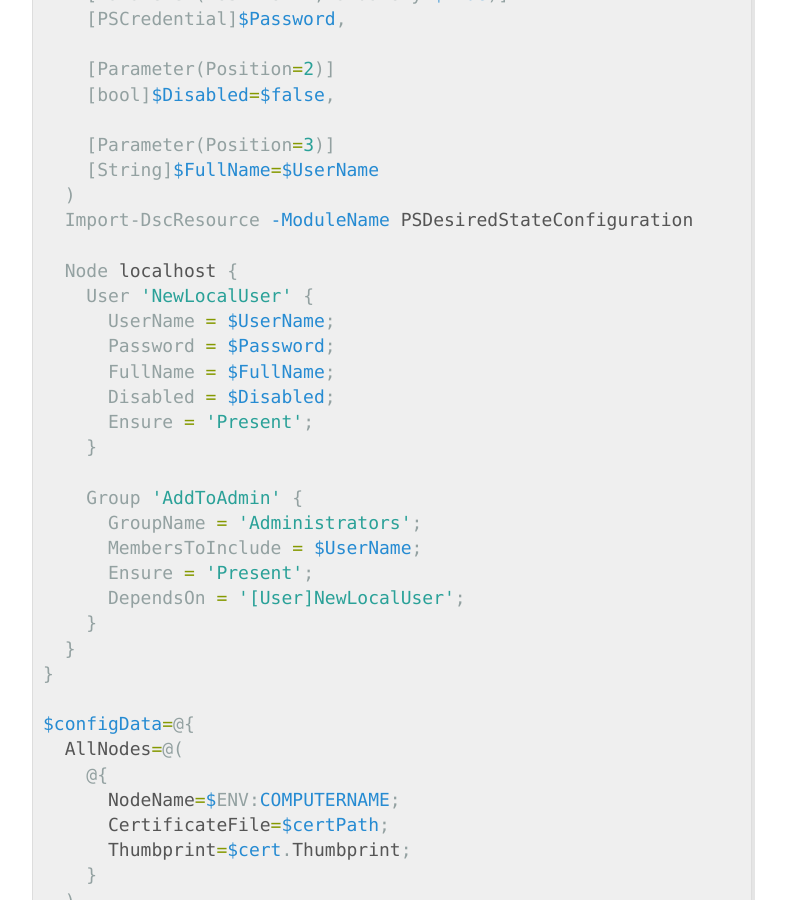
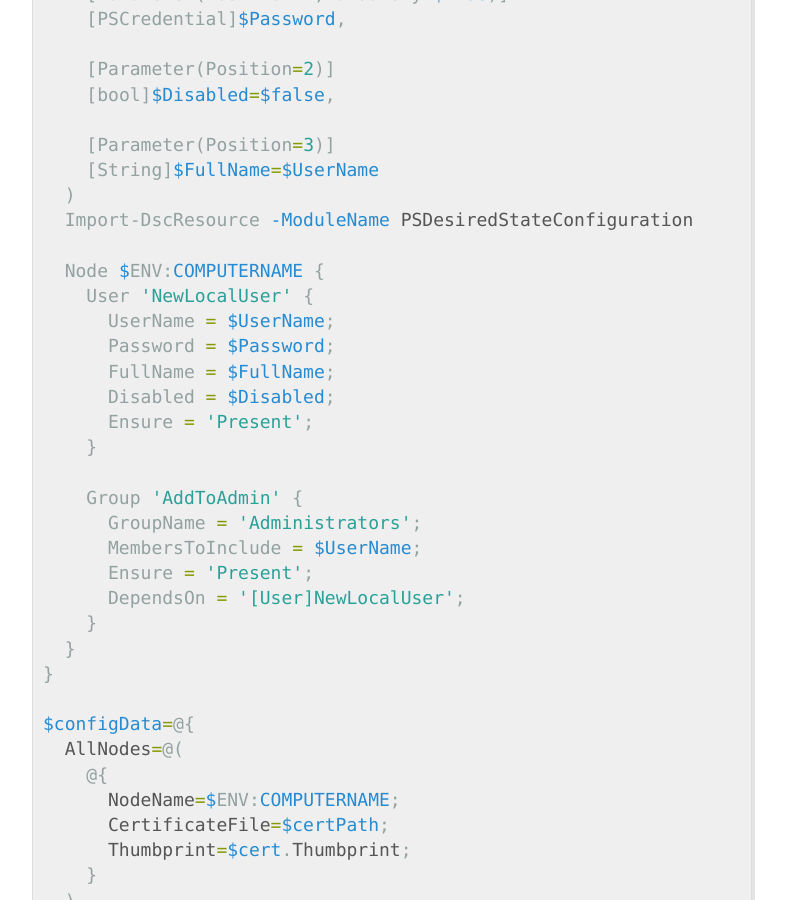
Before and after one commit to briansworth/dev, a Jekyll site: the page built from _posts/2019-2-11-Dsc-Encrypting-Credentials.md, in a window 1280 px wide and 900 px high, scrolled down 4400 px. Shown: the whole window, without its empty margins (248-1034 px from the left). Built offline with Jekyll 4.4.1, drawn with Linux system fonts in a browser that asks for light colours.

Commit message:
Node name changed

```diff
--- a/_posts/2019-2-11-Dsc-Encrypting-Credentials.md
+++ b/_posts/2019-2-11-Dsc-Encrypting-Credentials.md
@@ -229,7 +229,7 @@ configuration LocalUserSetup {
   )
   Import-DscResource -ModuleName PSDesiredStateConfiguration
 
-  Node localhost {
+  Node $ENV:COMPUTERNAME {
     User 'NewLocalUser' {
       UserName = $UserName;
       Password = $Password;
```
